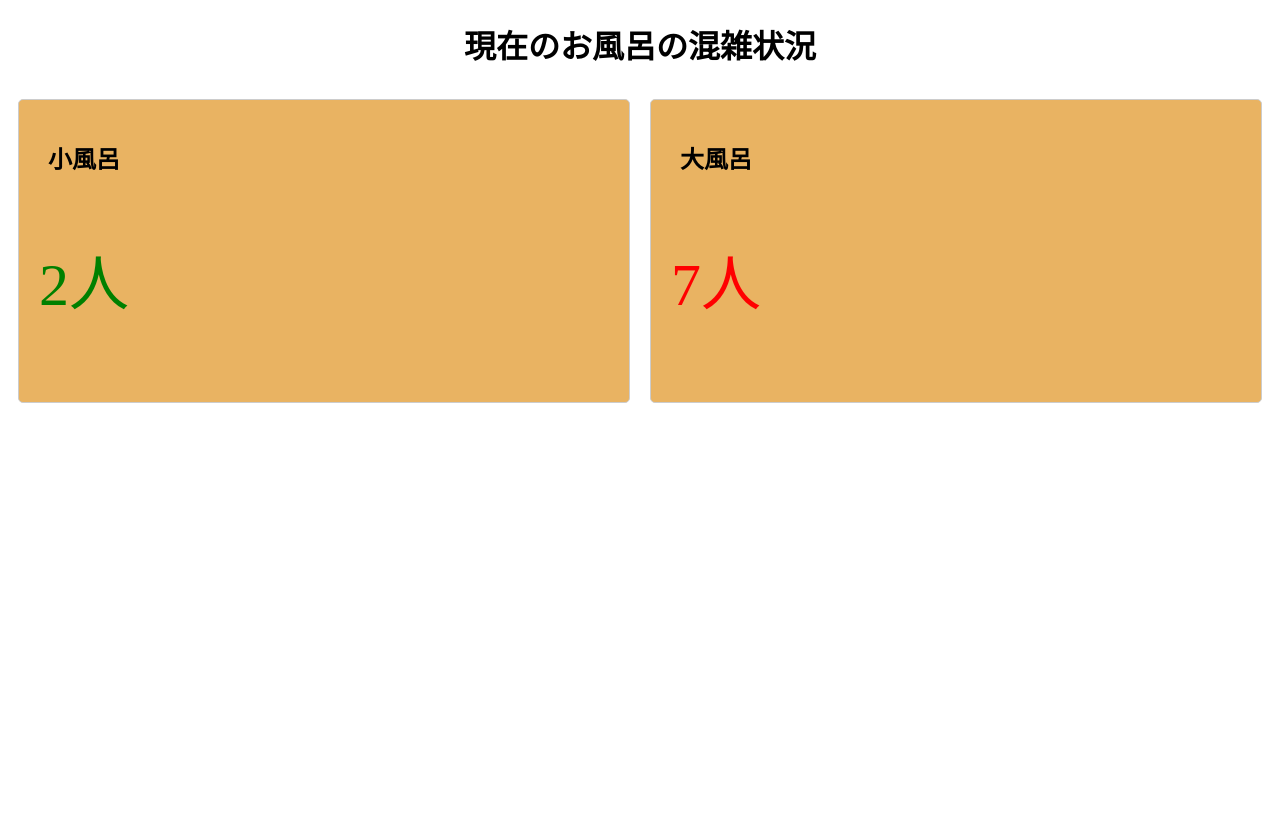
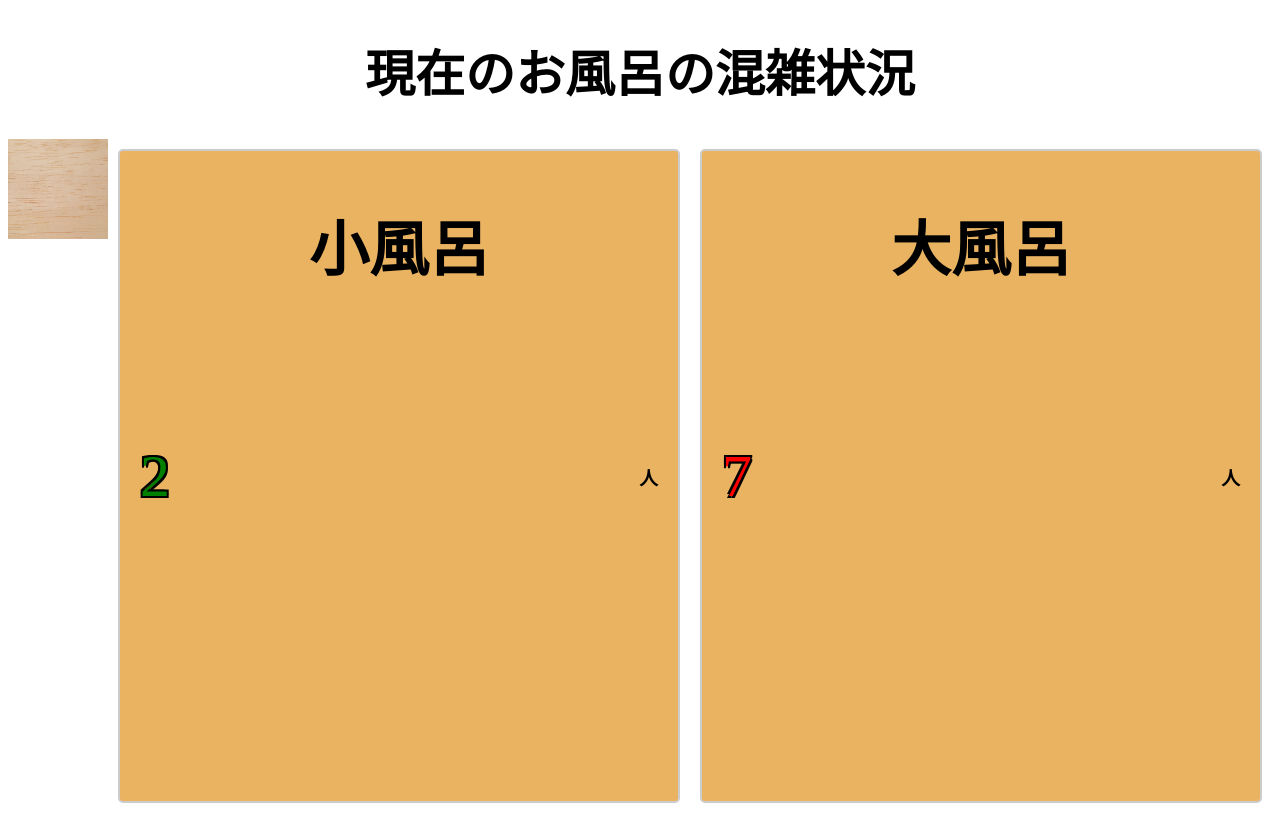
Before and after one commit to OPEN-HACK-U-NIGATU/BathTraffic, a Django app: template BathTraffic/home/templates/index.html in a window 1280 px wide. Before the commit the page ends 403 px from the top, so only its background shows below. Run offline with Django 4.2, Linux system fonts and the light colour scheme; the template is opened without the code that fills it, so the values that code supplies are empty.

Commit message:
大体のフロントは完成した

```diff
--- a/BathTraffic/BathTraffic/settings.py
+++ b/BathTraffic/BathTraffic/settings.py
@@ -26,7 +26,6 @@ SECRET_KEY = 'django-insecure-vflno4@l#xhc7d!9=ewvh3l_@84ku(^-ppehxvamc3k5g6ze90
 DEBUG = True
 
 ALLOWED_HOSTS = []
-
 
 # Application definition
 
@@ -116,7 +115,10 @@ USE_TZ = True
 # Static files (CSS, JavaScript, Images)
 # https://docs.djangoproject.com/en/4.2/howto/static-files/
 
-STATIC_URL = 'static/'
+import os
+STATIC_URL = '/static/'
+#STATICFILES_DIRS = [os.path.join(BASE_DIR, 'static')]
+STATIC_ROOT = [os.path.join(BASE_DIR, 'static')]
 
 # Default primary key field type
 # https://docs.djangoproject.com/en/4.2/ref/settings/#default-auto-field
--- a/BathTraffic/home/templates/index.html
+++ b/BathTraffic/home/templates/index.html
@@ -1,12 +1,15 @@
 <!DOCTYPE html>
+{% load static %}
 <html lang="ja">
 <head>
     <meta charset="UTF-8">
     <title>お風呂の混雑状況</title>
+    <meta name="viewport" content="width=device-width, initial-scale=1.0">
     <style>
         /* タイトルのスタイル */
         h1 {
-            font-family: "行書体", cursive; /* 行書体に変更 */
+            font-size: 50px; /*フォントサイズ*/
+            font-family: "HG行書体", cursive; /* 行書体に変更 */
             text-align: center; /* タイトルを中央揃えにする */
         }
 
@@ -16,23 +19,44 @@
             justify-content: space-between; /* 左右に配置 */
             align-items: center; /* 中央揃え */
             padding: 20px; /* 余白を追加 */
-            border: 1px solid #ccc;
+            border: 2px solid #ccc;
             border-radius: 5px;
             margin: 10px;
-            width: 48%; /* コンテナの幅を設定 */
+            width: 610px; /* コンテナの幅を設定 */
+            height: 610px; /*コンテナの縦を設定*/
             background-color: #E9B362; /* 背景色を設定 */
+            position: relative; /* 相対位置指定 */
         }
 
         /* 風呂名のスタイル */
         h2 {
-            font-family: "行書体", cursive; /* 行書体に変更 */
+            font-family: "HG行書体", cursive; /* 行書体に変更 */
+            font-size: 60px; /*フォントサイズ*/
             text-align: center; /* テキストを中央揃えにする */
+            position: absolute; /* 絶対位置指定 */
+            top: 0; /* 上部に配置 */
+            left: 50%; /* 中央に配置 */
+            transform: translateX(-50%); /* 水平方向に中央揃え */
+        }
+
+        /* スマホだけに適用するCSS */
+        @media screen and ( max-width:1920px )
+        {
+            p
+            {
+
+            }
         }
 
         /* 人数表示のスタイル */
         .count {
             font-size: 60px; /* 数値のフォントサイズを大きくする */
             text-align: center; /* テキストを中央揃えにする */
+            text-shadow:
+                -2px -2px 0 black,
+                2px -2px 0 black,
+                -2px 2px 0 black,
+                2px 2px 0 black; /* 影を追加して黒い縁取りを作成 */
         }
 
         /* 単位のスタイル */
@@ -59,12 +83,20 @@
     <h1>現在のお風呂の混雑状況</h1>
 
     <div style="display: flex; justify-content: space-between;">
+
+        <!--画像の読み込み-->
+        <img src="{% static "img/hinoki.jpg" %}" width="100" height="100">
+
         <!-- 小風呂の人数を表示する枠 -->
         <div class="bath-container">
             <div>
                 <h2>小風呂</h2>
                 <!-- 人数表示に色のクラスを追加 -->
-                <p id="small-bath-count" class="count">取得中... <span class="unit">人</span></p>
+                <p id="small-bath-count" class="count"></p>
+            </div>
+            <div>
+                <h3>人</h3>
+                <p class="unit"></p>
             </div>
         </div>
 
@@ -73,7 +105,11 @@
             <div>
                 <h2>大風呂</h2>
                 <!-- 人数表示に色のクラスを追加 -->
-                <p id="large-bath-count" class="count">取得中... <span class="unit">人</span></p>
+                <p id="large-bath-count" class="count"></p>
+            </div>
+            <div>
+                <h3>人</h3>
+                <p class="unit"></p>
             </div>
         </div>
     </div>
@@ -101,7 +137,7 @@
 
             // HTMLに人数を表示し、条件に応じて数字の色を変更します
             const smallBathCountElement = document.getElementById("small-bath-count");
-            smallBathCountElement.textContent = `${smallBathCount}人`;
+            smallBathCountElement.textContent = `${smallBathCount}`;
             if (smallBathCount >= 0 && smallBathCount <= 2) {
                 smallBathCountElement.classList.add("green");
             } else if (smallBathCount >= 3 && smallBathCount <= 4) {
@@ -112,7 +148,7 @@
 
             // HTMLに人数を表示し、条件に応じて数字の色を変更します
             const largeBathCountElement = document.getElementById("large-bath-count");
-            largeBathCountElement.textContent = `${largeBathCount}人`;
+            largeBathCountElement.textContent = `${largeBathCount}`;
             if (largeBathCount >= 0 && largeBathCount <= 3) {
                 largeBathCountElement.classList.add("green");
             } else if (largeBathCount >= 4 && largeBathCount <= 6) {
--- a/BathTraffic/home/urls.py
+++ b/BathTraffic/home/urls.py
@@ -1,5 +1,10 @@
 from django.urls import path,include
 from . import views
+#画像を読み込み
+from django.conf import settings
+from django.conf.urls.static import static
+
 urlpatterns = [
     path('',views.home,name='home'),
+    static(settings.STATIC_URL, document_root=settings.STATIC_ROOT),
 ]
```
Also changed, not shown: BathTraffic/home/static/img/hinoki.jpg (added).
